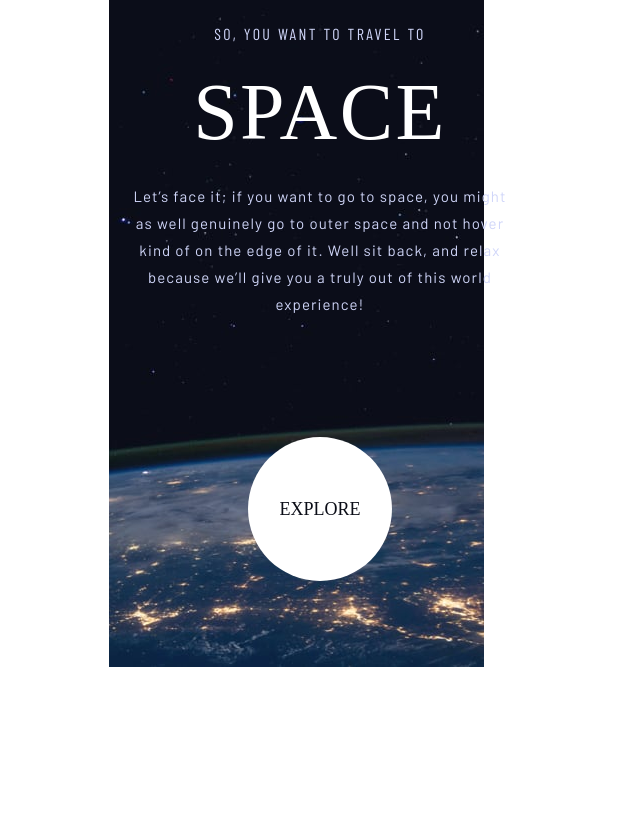
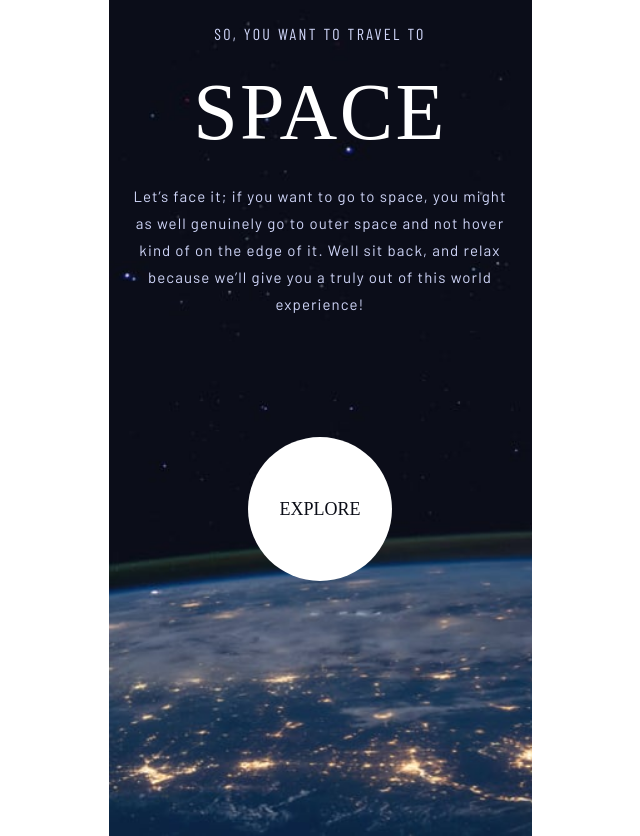
Before and after one commit to eric-suzuki-dev/fe.mentor-23-space-tourism-website-main, a React (Vite) app: page / in a window 1280 px wide. Shown: the whole page, without its empty margins (320-960 px from the left). Built offline with nearby package versions, Linux system fonts and the light colour scheme; a web font is replaced by a local one.

Commit message:
fix/NavBar.jsx

```diff
--- a/src/styles/HomePage.module.css
+++ b/src/styles/HomePage.module.css
@@ -4,7 +4,6 @@
     background-size: cover;
     width: 375px;
     height: 812px;
-    background-size: auto;
     padding: 0 24px 24px 24px;
     display: flex;
     flex-direction: column;
```
